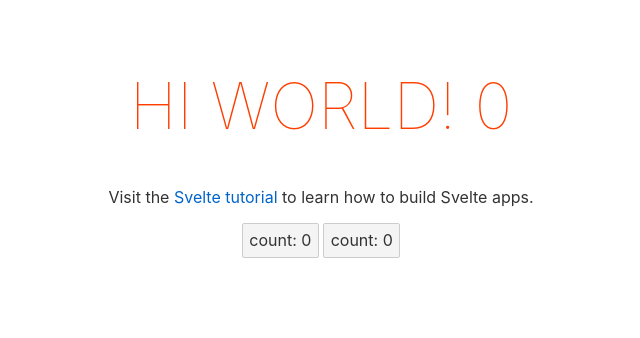
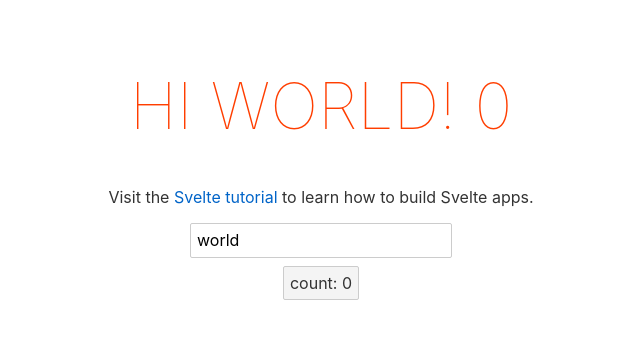
Before and after one commit to nanangbro/Coding_with_Rich_Harris, a Svelte app: page / in a window 1280 px wide. Shown: the top 338 px of the page, without its empty margins (319-959 px from the left). Built offline with nearby package versions, Linux system fonts and the light colour scheme.

Commit message:
store with explain (9)

```diff
--- a/src/App.svelte
+++ b/src/App.svelte
@@ -1,19 +1,28 @@
 <script>
+	import { onDestroy } from "svelte";
+	import { count } from "./store.js"
 	import Button from "./Button.svelte"
 	export let name;
 
-	let count = 0;
+	const unsubscribe = count.subscribe(value => {
+		console.log(value)
+	})
 
 	const increment = () => {
-		count += 2;
+		count.update(n => n + 1);
 	};
+
+	onDestroy(() => unsubscribe())
 </script>
 
 <main>
-	<h1>Hi {name}! {count}</h1>
+	<h1>Hi {name}! {$count}</h1>
 	<p>Visit the <a href="https://svelte.dev/tutorial">Svelte tutorial</a> to learn how to build Svelte apps.</p>
-	<Button {count} handleClick={increment} />
-	<Button count={0} />
+	<form>
+		<input type="text" bind:value={name} />
+	</form>
+	<Button count={$count} handleClick={increment} />
+	<!-- <Button count={0} /> -->
 </main>
 
 <style>
--- /dev/null
+++ b/src/store.js
@@ -0,0 +1,3 @@
+import { writable } from "svelte/store"
+
+export const count = writable(0);
```
